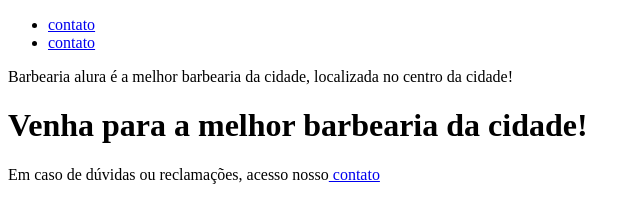
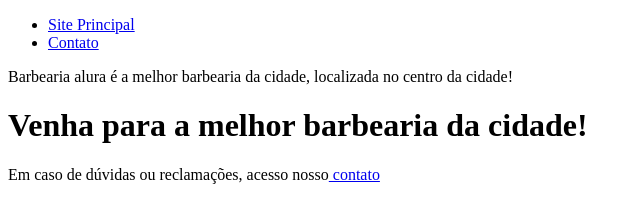
Before and after one commit to RafaelMedeiros321/Barbearia, a plain HTML site: page index.html in a window 1280 px wide. Shown: the full height of the page, 0-640 px from the left. Drawn offline with Linux system fonts and the light colour scheme.

Commit message:
alteração voltar para o site principal

```diff
--- a/index.html
+++ b/index.html
@@ -10,9 +10,9 @@
 
     <nav>
         <ul>
-            <li><a href="contato.html">contato</a></li>
+            <li><a href="index.html">Site Principal</a></li>
 
-            <li><a href="contato.html">contato</a></li>
+            <li><a href="contato.html">Contato</a></li>
         </ul>
     </nav>
 
```
